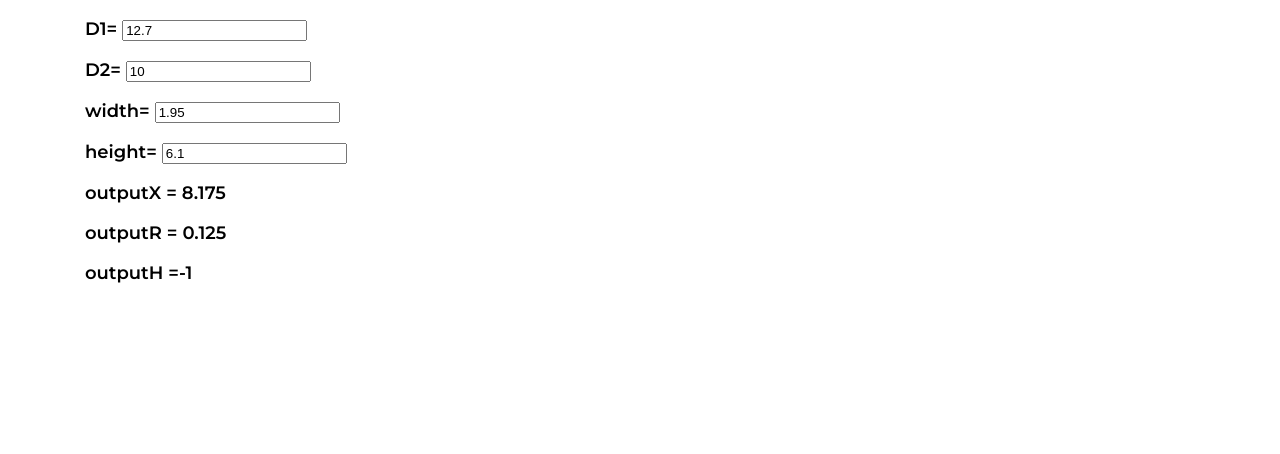
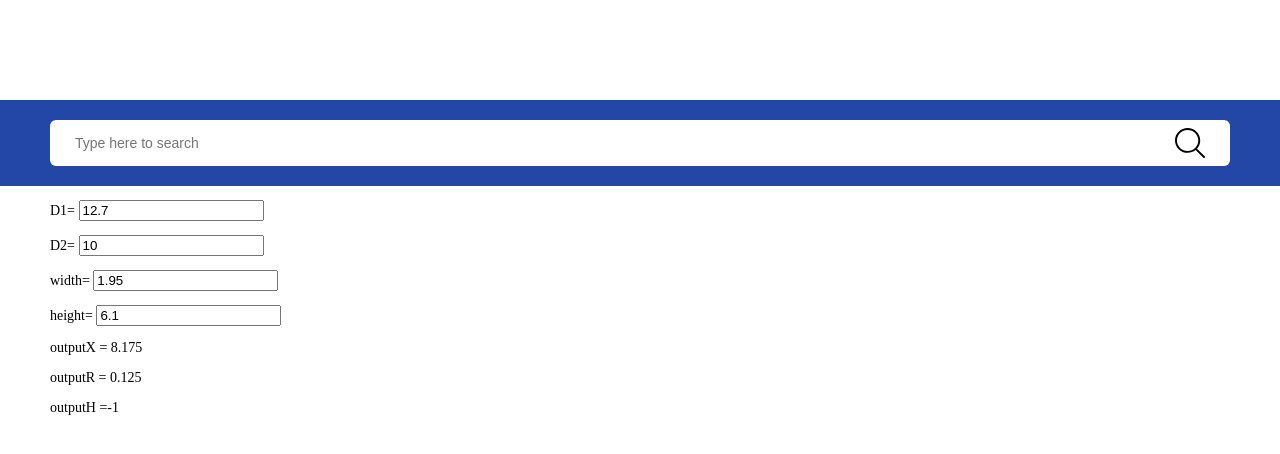
Before and after one commit to dmitriy143/formula, a plain HTML site: page formula/index.html in a window 1280 px wide. Drawn offline with nearby package versions, Linux system fonts and the light colour scheme.

Commit message:
create search

```diff
--- a/formula/css/style.css
+++ b/formula/css/style.css
@@ -7,13 +7,12 @@
 
 html,
 body {
-  font-size: 18px;
+  font-size: 14px;
 }
 
 body {
   margin: 0;
   padding: 0;
-  font-family: "Montserrat", sans-serif;
 }
 
 img {
@@ -32,8 +31,12 @@ input[type=submit] {
   cursor: pointer;
 }
 
+input[type=search] {
+  border: none;
+}
+
 .container {
-  max-width: 63.3333rem;
+  max-width: 86.4286rem;
   margin: auto;
   padding: 0 15px;
 }
@@ -42,13 +45,57 @@ input[type=submit] {
   font-family: "Montserrat", sans-serif;
   font-style: normal;
   font-weight: 700;
-  font-size: 1.5556rem;
-  line-height: 2rem;
+  font-size: 2rem;
+  line-height: 2.5714rem;
 }
 
-@media (max-width: 600px) {
-  html,
-  body {
-    font-size: 16px;
-  }
+.search {
+  margin-top: 7.1429rem;
+  background: #2347A6;
+  padding: 1.4286rem 0;
 }
+
+.search-field {
+  position: relative;
+}
+
+.search-field input {
+  width: 100%;
+  line-height: 1.1429rem;
+  padding: 1.0714rem 1.7857rem;
+  border-radius: 6px;
+  font-size: 1rem;
+}
+
+.search-field input::-webkit-input-placeholder {
+  font-size: 1rem;
+}
+
+.search-field input::-moz-placeholder {
+  font-size: 1rem;
+}
+
+.search-field input:-ms-input-placeholder {
+  font-size: 1rem;
+}
+
+.search-field input::-ms-input-placeholder {
+  font-size: 1rem;
+}
+
+.search-field input::placeholder {
+  font-size: 1rem;
+}
+
+.search-field::after {
+  content: "";
+  position: absolute;
+  display: block;
+  width: 2.1429rem;
+  height: 2.1429rem;
+  top: 0.5714rem;
+  right: 2.8571rem;
+  background: url("../img/search.svg");
+  background-repeat: no-repeat;
+  background-position: center;
+}
--- a/formula/index.html
+++ b/formula/index.html
@@ -11,6 +11,11 @@
     <link href="https://fonts.googleapis.com/css2?family=Montserrat:wght@600;700&amp;display=swap" rel="stylesheet"/>
   </head>
   <body>
+    <div class="search">
+      <div class="container search-field">
+        <input type="search" placeholder="Type here to search"/>
+      </div>
+    </div>
     <div class="container">
       <div class="container-event">
         <p>
--- a/formula/js/script.js
+++ b/formula/js/script.js
@@ -41,3 +41,8 @@ function formula(d1V, d2V, widthV, heightV) {
 }
 
 formula(d1V, d2V, widthV, heightV)
+
+let x = 2;
+
+console.log(x === 1 ? true : false)
+console.log(x || 0)
```
Also changed, not shown: formula/img/search.svg (added), formula/js/script.min.js.
